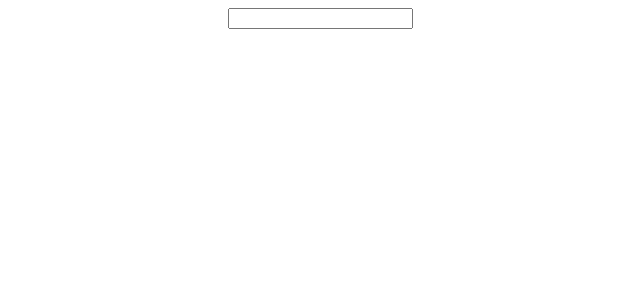
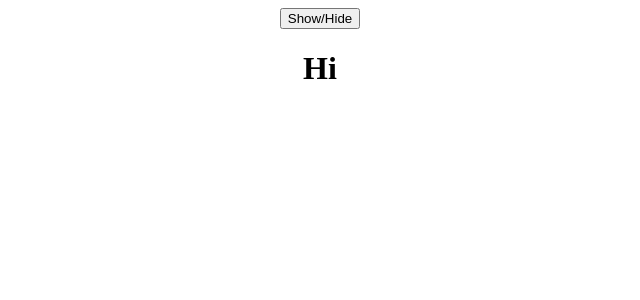
Before and after one commit to AayuGupta009/social-media-app, a React (Create React App) app: page / in a window 1280 px wide. Shown: the top 300 px of the page, without its empty margins (320-960 px from the left). Built offline with nearby package versions, Linux system fonts and the light colour scheme; the HTML template or start-up script is replaced by a standard one.

Commit message:
Toggle Text using useState

```diff
--- a/src/App.js
+++ b/src/App.js
@@ -2,13 +2,13 @@ import styles from  './App.module.css';
 import { useState } from 'react'
 
 function App() {
-  const [input, setInput] = useState('')
-  const setInputValue = (event) => setInput(event.target.value)
+  const [toggleText, setToggleText] = useState(true)
+  const changeToggle = () => setToggleText(!toggleText)
   return (
     <div className={styles.App}>
-      <input type="text" onChange={setInputValue} />
+      <button onClick={changeToggle}>Show/Hide</button>
       <br />
-      {input}
+      {toggleText && <h1>Hi</h1>}
     </div>
   );
 }
```
